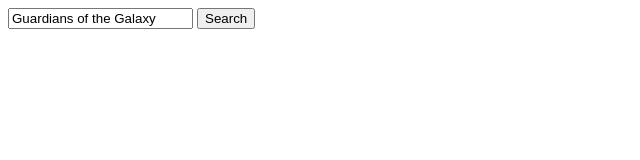
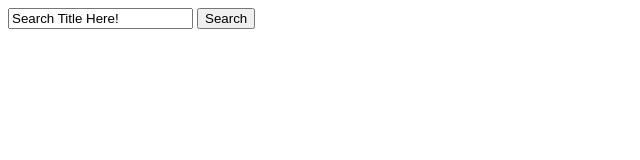
Before and after one commit to Dzarbis/ranker, a plain HTML site: page index.html in a window 1280 px wide. Shown: the full height of the page, 0-640 px from the left. Drawn offline with Linux system fonts and the light colour scheme.

Commit message:
fixed placeholder for input

```diff
--- a/index.html
+++ b/index.html
@@ -8,7 +8,7 @@
     <title>Rankotron 5000</title>
 </head>
 <body>
-    <input type="text" id="title-search" value="Guardians of the Galaxy" />
+    <input type="text" id="title-search" value="Search Title Here!" />
     <button onclick="main()">Search</button>
     <div>
         <ul id="landing-spot">
```
